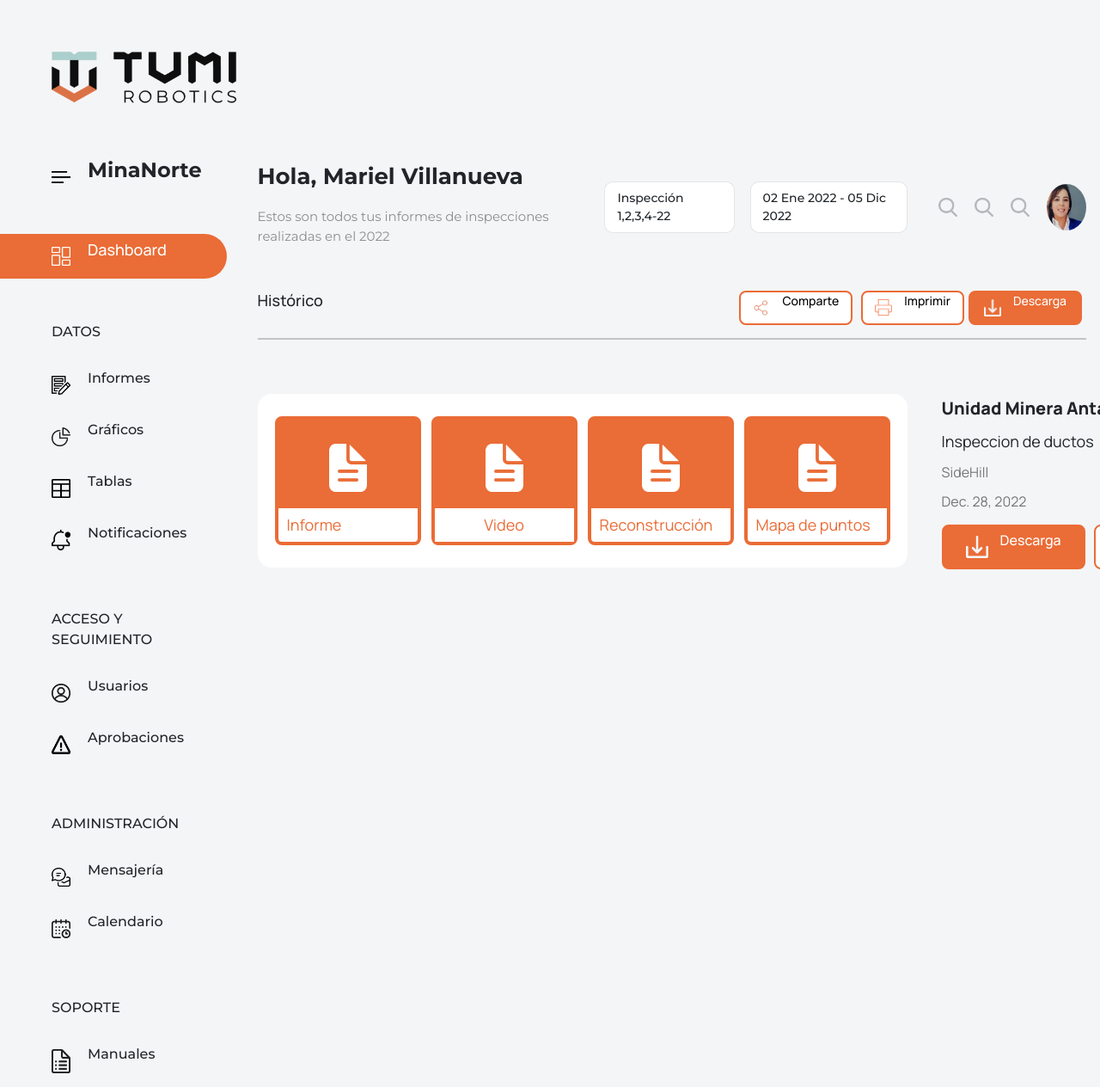
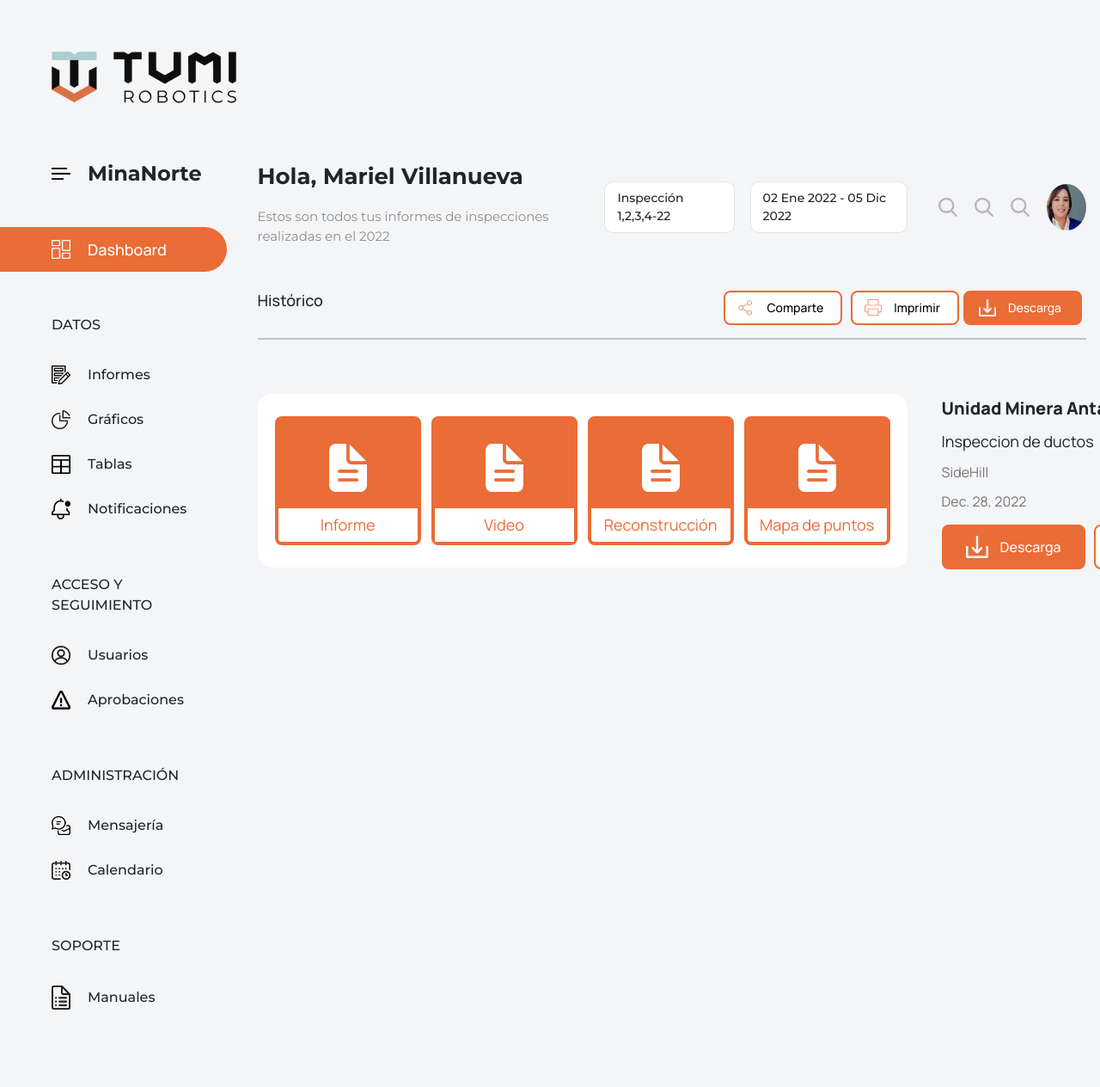
Before and after one commit to TumiRobotics/tumi_clientes, a Django app: page /tumi/dashboard in a window 1280 px wide. Shown: the whole page at 86% size. After the commit the page ends 1174 px from the top, so only its background shows below. Run offline with Django 4.2, Linux system fonts and the light colour scheme; a user stored in the database is signed in; data comes from the database, SQL or seed files in the repository; both versions use the stored data as it was after the commit.

Commit message:
Se cambio estilo de botones

```diff
--- a/tumi/static/style/dashboard.css
+++ b/tumi/static/style/dashboard.css
@@ -62,8 +62,8 @@
 }
 .dashboard_menu{
     margin-left: 60px;
-    margin-top: 10px;
-    margin-bottom: 10px;
+    margin-top: 14px;
+    margin-bottom: 14px;
     display: flex;
     flex-direction: row;
     justify-content: flex-start;
@@ -71,6 +71,9 @@
     font-family: 'Montserrat', sans-serif;
     font-weight: 500;
     font-size: 16px;
+}
+.dashboard_menu p {
+    margin-bottom: 0;
 }
 .dashboard_menu_img{
     /* height: 20px; */
@@ -104,6 +107,9 @@
     rgba(234, 108, 54, 1);
     color: #FFFFFF;
     border-radius: 26px;
+}
+.dashboard_menu_principal p {
+    margin-bottom: 0;
 }
 
 .dashboard_menu_seccion_titulo{
@@ -238,6 +244,8 @@
 }
 .dashboard_view_presentacion_opciones_texto{
     margin-left: 14px;
+    margin-right: 6px;
+    margin-bottom: 0;
 }
 .dashboard_view_presentacion_opciones_descarga{
     height: 40px;
@@ -324,6 +332,7 @@
     font-family: 'Manrope';
     font-weight: 400;
     font-size: 18px;
+    text-align: center;
 }
 .dashboard_historico_info_contenedor{
     margin: 0 40px;
@@ -384,6 +393,7 @@
 }
 .dashboard_historico_info_descarga_texto{
     margin-left: 14px;
+    margin-bottom: 0;
 }
 .dashboard_historico_info_btn{
     /* padding: 10px 20px; */
```
Also changed, not shown: db.sqlite3.
